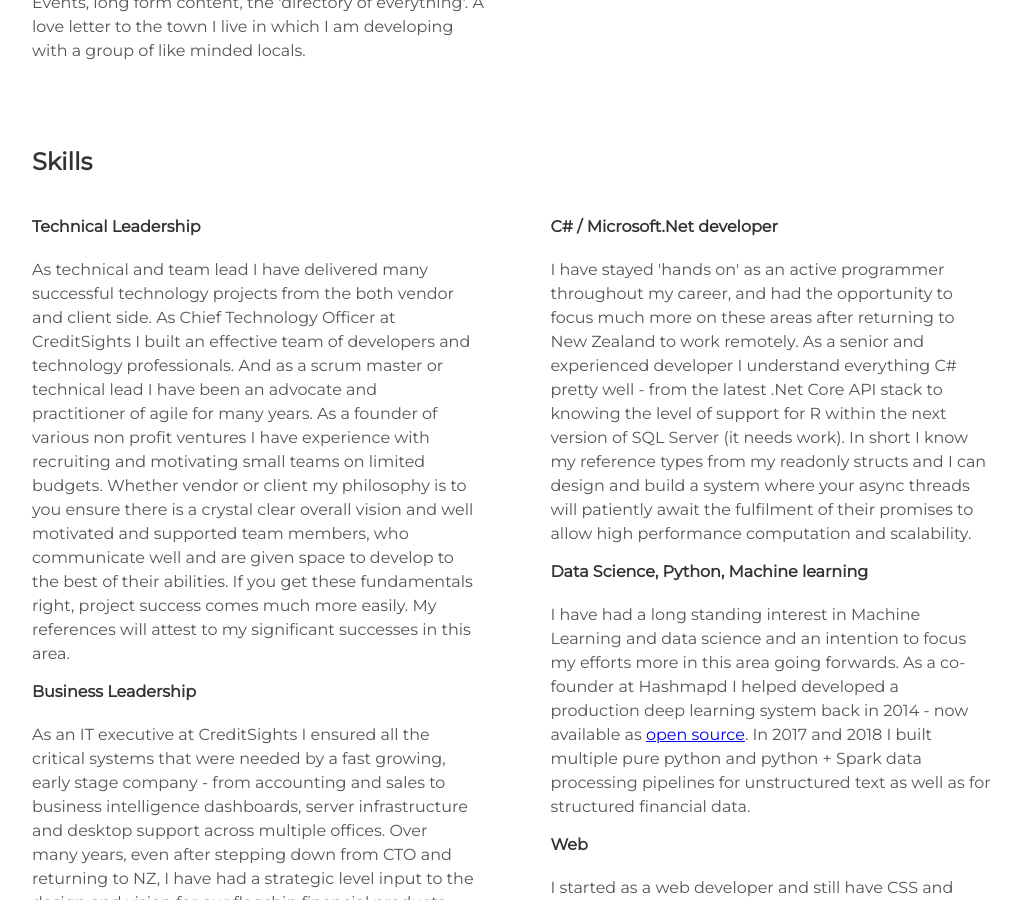
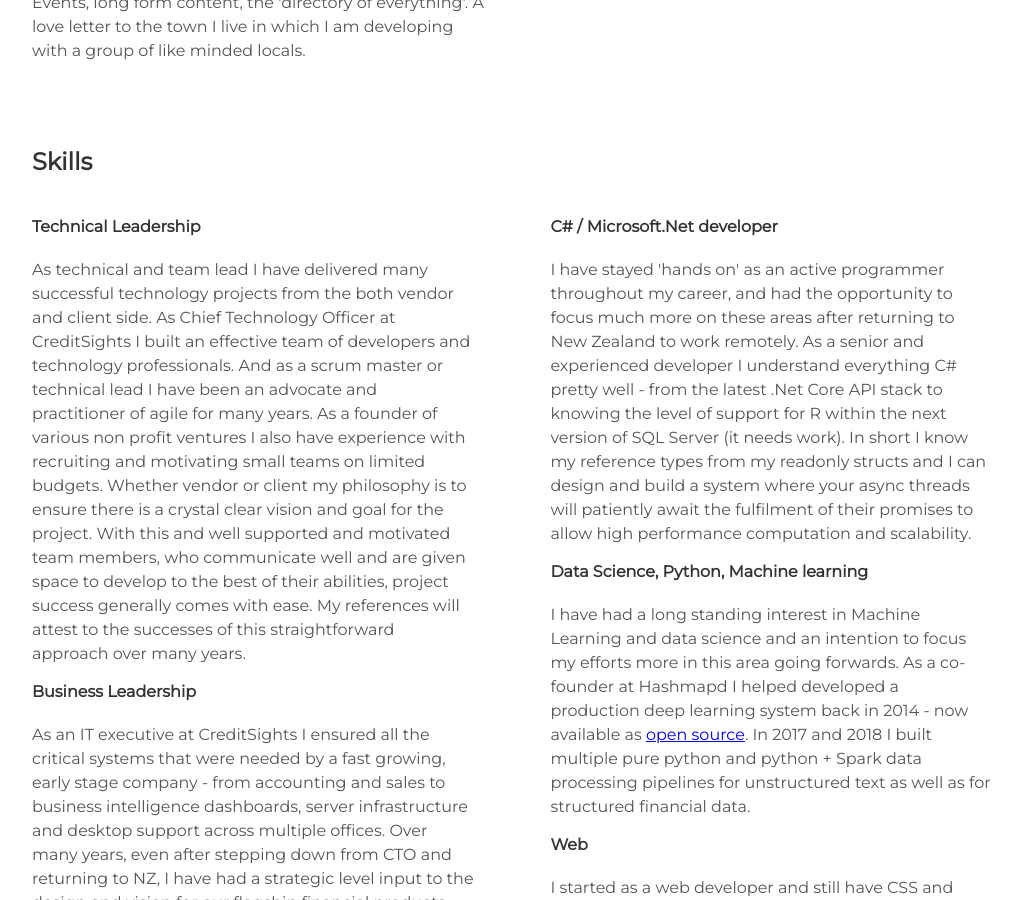
Before and after one commit to utunga/goodbright-nz, a Jekyll site: the page built from index.html, in a window 1280 px wide and 900 px high, scrolled down 2462 px. Shown: the whole window, without its empty margins (128-1149 px from the left). Built offline with Jekyll 4.4.1, drawn with Linux system fonts in a browser that asks for light colours.

Commit message:
typo fix

```diff
--- a/_includes/skills.html
+++ b/_includes/skills.html
@@ -6,7 +6,7 @@
       <h4>Technical Leadership</h4>
 
        <p>
-        As technical and team lead I have delivered many successful technology projects from the both vendor and client side. As Chief Technology Officer at CreditSights I built an effective team of  developers and technology professionals. And as a scrum master or technical lead I have been an advocate and practitioner of agile for many years. As a founder of various non profit ventures I have experience with recruiting and motivating small teams on limited budgets. Whether vendor or client my philosophy is to you ensure there is a crystal clear overall vision and well motivated and supported team members, who communicate well and are given space to develop to the best of their abilities. If you get these fundamentals right, project success comes much more easily. My references will attest to my significant successes in this area.
+        As technical and team lead I have delivered many successful technology projects from the both vendor and client side. As Chief Technology Officer at CreditSights I built an effective team of  developers and technology professionals. And as a scrum master or technical lead I have been an advocate and practitioner of agile for many years. As a founder of various non profit ventures I also have experience with recruiting and motivating small teams on limited budgets. Whether vendor or client my philosophy is to ensure there is a crystal clear vision and goal for the project. With this and well supported and motivated team members, who communicate well and are given space to develop to the best of their abilities, project success generally comes with ease. My references will attest to the successes of this straightforward approach over many years.
       </p>
 
       <h4>Business Leadership</h4>
```
